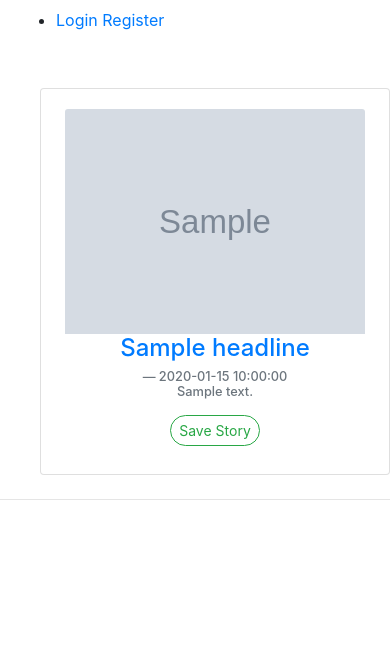
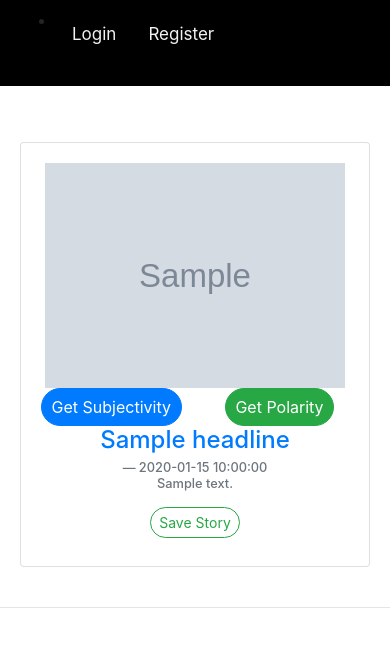
Before and after one commit to samuelhatcliff/newstracker, a Flask app: template templates/show_stories.html in a window 390 px wide. Shown: the top 647 px of the page. Run offline with Flask 2, Linux system fonts and the light colour scheme; the template is opened without the code that fills it: most values are stand-ins (such as "Sample title", 1, 10 or a date in 2020); grey boxes marked "Sample" are stand-in pictures; parts of the project's set-up code (start-up, migrations or seed data) failed here and were passed over; some libraries are stand-ins or nearby versions.

Commit message:
added responsive bootstrap grid to story feed

```diff
--- a/app.py
+++ b/app.py
@@ -216,8 +216,8 @@ def user():
 
     else:
         user = User.query.get(g.user.id)
-        ordered = order_stories_recent(user.saved_stories)
-        user.saved_stories = ordered
+        # ordered = order_stories_recent(user.saved_stories)
+        # user.saved_stories = ordered
         is_empty = False
         if len(user.saved_stories) == 0:
             is_empty = True
--- a/sent_analysis.py
+++ b/sent_analysis.py
@@ -13,6 +13,7 @@ from textblob import TextBlob
 import spacy
 nlp = spacy.load('en_core_web_sm', disable=["parser", "ner"])
 import re
+
 
 
 
@@ -155,8 +156,7 @@ def polarize(headline):
 
     pol_obj['headline_res'] = headline_res
     pol_obj['article_res'] = article_res
-    print(type(pol_obj))
-    print("type1")
+
     return pol_obj
 
 def sa_sum(headlines):
--- a/static/app.css
+++ b/static/app.css
@@ -3,8 +3,21 @@ body {
     margin: 0;
 }
 
+@media only screen and (max-width: 768px) {
+    #left-b{
+        order: 1;
+    }
+    #image {
+        order: 0;
+        width: 100%;
+    }
+}
 
-
+@media only screen and (max-width: 576px) {
+    .container {
+        margin-left: -20px;
+    }
+}
 
 .navbar {
     background-color: black;
--- a/templates/base.html
+++ b/templates/base.html
@@ -6,6 +6,11 @@
     <meta name="viewport" content="width=device-width, initial-scale=1.0">
     <link rel="stylesheet" href="https://cdn.jsdelivr.net/npm/bootstrap@4.5.3/dist/css/bootstrap.min.css"
     integrity="sha384-TX8t27EcRE3e/ihU7zmQxVncDAy5uIKz4rEkgIXeMed4M0jlfIDPvg6uqKI2xXr2" crossorigin="anonymous">
+    <script src="https://cdn.jsdelivr.net/npm/bootstrap@5.1.3/dist/js/bootstrap.bundle.min.js" integrity="sha384-ka7Sk0Gln4gmtz2MlQnikT1wXgYsOg+OMhuP+IlRH9sENBO0LRn5q+8nbTov4+1p" crossorigin="anonymous"></script>
+    <script src="https://cdn.jsdelivr.net/npm/@popperjs/core@2.10.2/dist/umd/popper.min.js" integrity="sha384-7+zCNj/IqJ95wo16oMtfsKbZ9ccEh31eOz1HGyDuCQ6wgnyJNSYdrPa03rtR1zdB" crossorigin="anonymous"></script>
+    <script src="https://cdn.jsdelivr.net/npm/bootstrap@5.1.3/dist/js/bootstrap.min.js" integrity="sha384-QJHtvGhmr9XOIpI6YVutG+2QOK9T+ZnN4kzFN1RtK3zEFEIsxhlmWl5/YESvpZ13" crossorigin="anonymous"></script>
+    <link rel="stylesheet" href="static/app.css">
+
     <title>Document</title>
 </head>
 <body>
--- a/templates/login.html
+++ b/templates/login.html
@@ -3,7 +3,7 @@
     <div class="container">
         <h1 class="display-1 text-center">Login</h1>
         <div>
-        <span class= "display-5 text-center alert alert-success alert-dismissible fade">Don't have an account? <a href="/register" class ="alert-link">Register here</a></span>
+        <span class= "display-5 text-center alert alert-success alert-dismissible fade show">Don't have an account? <a href="/register" class ="alert-link">Register here</a></span>
             <div class="row justify-content-center">
                 <div class="col-md-8">
                     <form method="POST">
--- a/templates/show_stories.html
+++ b/templates/show_stories.html
@@ -1,22 +1,32 @@
 {% extends 'base.html' %}
 {% block content %}
 {% for story in headlines%}
-<div>
+<div class="container">
     <ul>
-        <div>
+        <div class="row">
             <div class="card my-4">
                 <div class="card-body text-center">
-                <img class="card-img-top" src="{{story.image}}" alt="{{story.headline}}" style="width: 300px; height: 225px; object-fit: contain;"/>
-                <h4 class="card-title text-center"> <a href="story/{{story.id}}/open"> {{story.headline}}</a></h4>
-                <h5 class="card-subtitle mb-2 text-muted text-center blockquote-footer">{{story.published_at}}</li>
+                    <div class="row media" >
 
-                <p class= "card-text text-center">{{story.content}}</p>
-                <!-- <h6 class="card-subtitle mb-2 text-muted text-center"><a href="show_story/{{story.id}}">Show Full Story</a></span> -->
+                        <form class="col-sm my-auto order1 col-6 " id="left-b" action = '/sacalls/{{story.id}}/polarity', method="POST">
+                            <input type="submit" value="Get Polarity" class="btn btn-success badge-pill">
+                        </form>
 
-                <form action='/story/{{story.id}}/save_story', method="POST" id="save">
-                    <input type="submit" value="Save Story" class="btn btn-outline-success btn-sm badge-pill" display: inline;>
-                    </form>
-                </div>
+                        <img class="text-center col-md-6 col-12 rounded" id="image" src="{{story.image}}" alt="{{story.headline}}" style="width: 300px; height: 225px; object-fit: contain;"/>
+
+                        <form class="col-sm my-auto col-6" action='/story/{{story.id}}/save_story' action = '/sacalls/{{story.id}}/subjectivity', method="POST">
+                            <input type="submit" value="Get Subjectivity" class="btn btn-primary badge-pill">
+                        </form>
+
+                    </div>
+
+                    <h4 class="card-title text-center"> <a href="story/{{story.id}}/open"> {{story.headline}}</a></h4>
+                    <h5 class="card-subtitle mb-2 text-muted text-center blockquote-footer">{{story.published_at}}</li>
+                    <p class= "card-text text-center">{{story.content}}</p>
+                    <form action='/story/{{story.id}}/save_story', method="POST" id="save">
+                        <input type="submit" value="Save Story" class="btn btn-outline-success btn-sm badge-pill" display: inline;>
+                        </form>
+                    </div>
             </div>
     </ul></div>
 </div>
--- a/templates/users/story.html
+++ b/templates/users/story.html
@@ -15,7 +15,6 @@
     <input class = "btn btn-success btn-large" type="submit" value="Submit Changes">
 
 
-    <span>fdhasbidfbuyoaish</span>
 
 <a  href= "class= "btn btn-success btn-large">Get Polarity</a>
 <a class= "btn btn-primary btn-large">Get Subjectivity</a>
```
Also changed, not shown: templates/users/user.html (+6 -7 lines).
